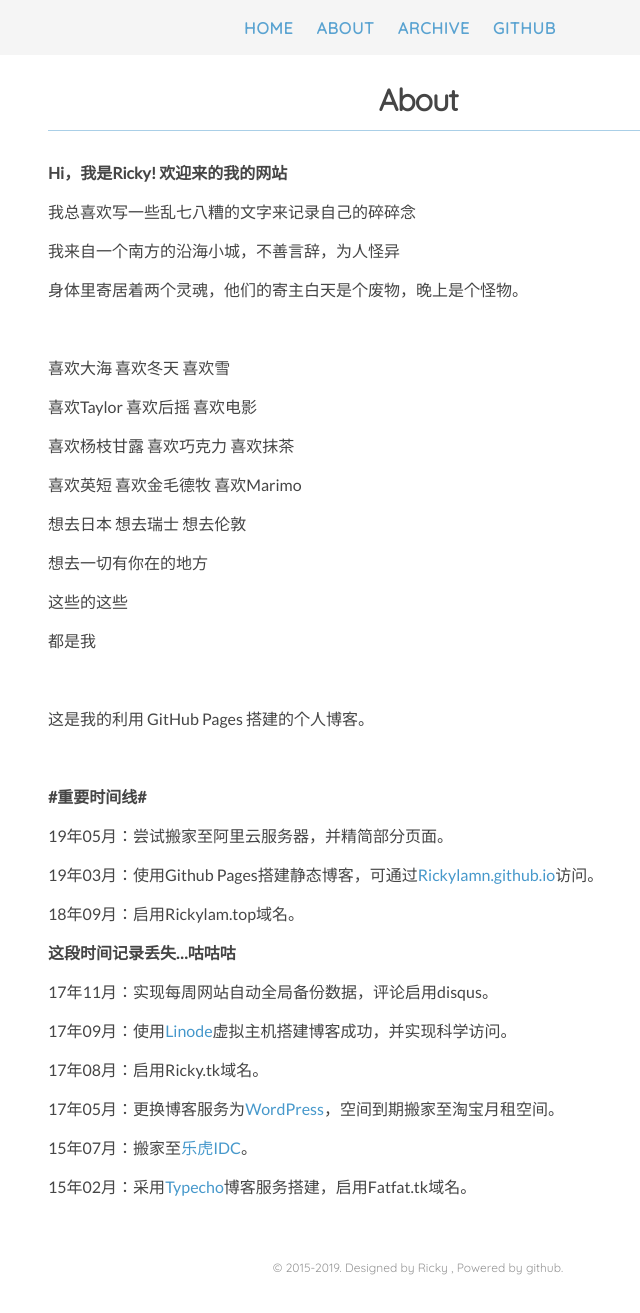
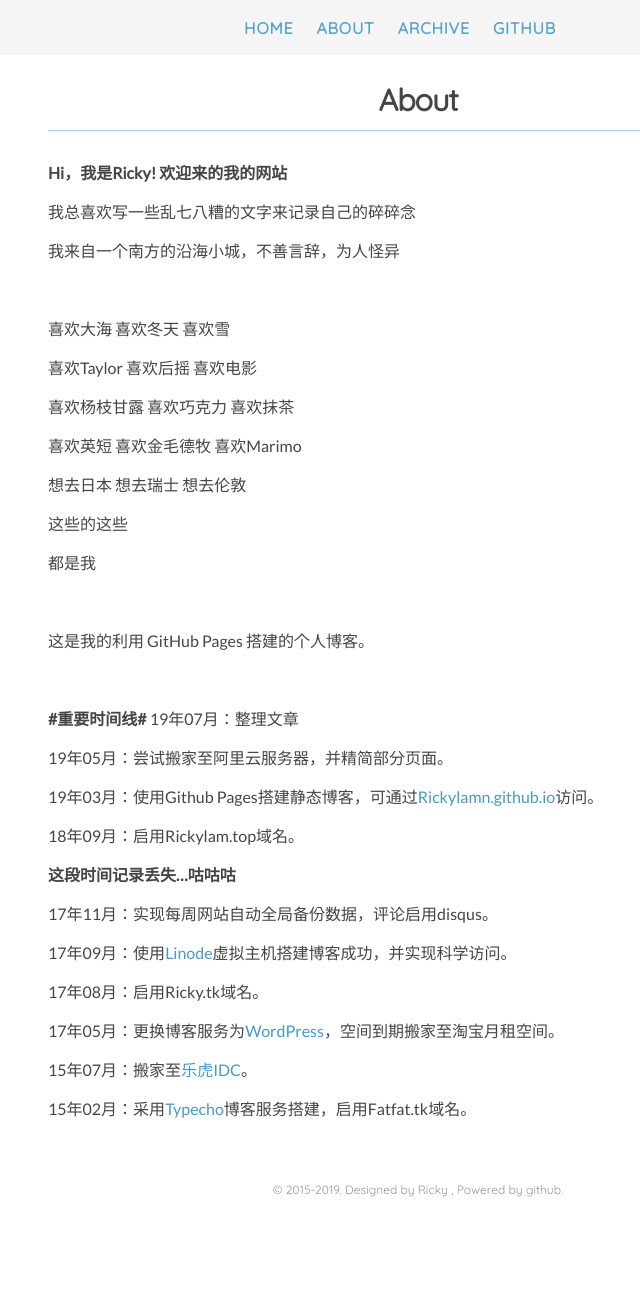
Before and after one commit to Rickylamn/Rickylamn.github.io, a Jekyll site: the page built from about.md, in a window 1280 px wide. Shown: the whole page, without its empty margins (222-862 px from the left). Built offline with Jekyll 4.4.1, drawn with Linux system fonts in a browser that asks for light colours; nearby versions of some CDN libraries; after the commit the page ends 1235 px from its top, so only the background shows below that.

Commit message:
关于我
关于我

```diff
--- a/about.md
+++ b/about.md
@@ -9,7 +9,6 @@ permalink: /about/
 
 我来自一个南方的沿海小城，不善言辞，为人怪异
 
-身体里寄居着两个灵魂，他们的寄主白天是个废物，晚上是个怪物。
 
 <br>
 
@@ -23,11 +22,11 @@ permalink: /about/
 
 想去日本 想去瑞士 想去伦敦
 
-想去一切有你在的地方
-
 这些的这些
 
 都是我
+
+
 
 <br>
 
@@ -36,6 +35,7 @@ permalink: /about/
 <br>
 
 **#重要时间线#**
+19年07月：整理文章
 
 19年05月：尝试搬家至阿里云服务器，并精简部分页面。
 
```
